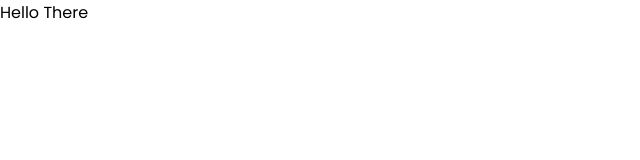
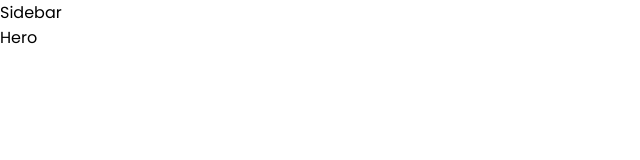
Before and after one commit to ashmeetsmonga/watchlist-react, a React (Vite) app: page / in a window 1280 px wide. Shown: the top 160 px of the page, without its empty margins (0-640 px from the left). Built offline with nearby package versions, Linux system fonts and the light colour scheme.

Commit message:
added home sidebar hero components

```diff
--- a/src/App.jsx
+++ b/src/App.jsx
@@ -1,5 +1,11 @@
+import Home from "./pages/Home";
+
 function App() {
-	return <div>Hello There</div>;
+	return (
+		<div>
+			<Home />
+		</div>
+	);
 }
 
 export default App;
--- /dev/null
+++ b/src/components/Hero.jsx
@@ -0,0 +1,7 @@
+import React from "react";
+
+const Hero = () => {
+	return <div>Hero</div>;
+};
+
+export default Hero;
--- /dev/null
+++ b/src/components/Sidebar.jsx
@@ -0,0 +1,7 @@
+import React from "react";
+
+const Sidebar = () => {
+	return <aside>Sidebar</aside>;
+};
+
+export default Sidebar;
--- /dev/null
+++ b/src/pages/Home.jsx
@@ -0,0 +1,17 @@
+import React from "react";
+import Hero from "../components/Hero";
+import Sidebar from "../components/Sidebar";
+
+const Home = () => {
+	return (
+		<div className='home'>
+			<Sidebar />
+
+			<main>
+				<Hero />
+			</main>
+		</div>
+	);
+};
+
+export default Home;
```
